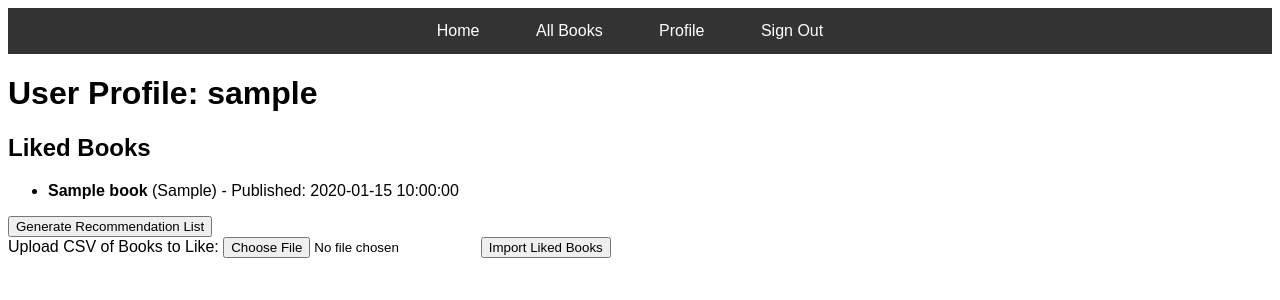
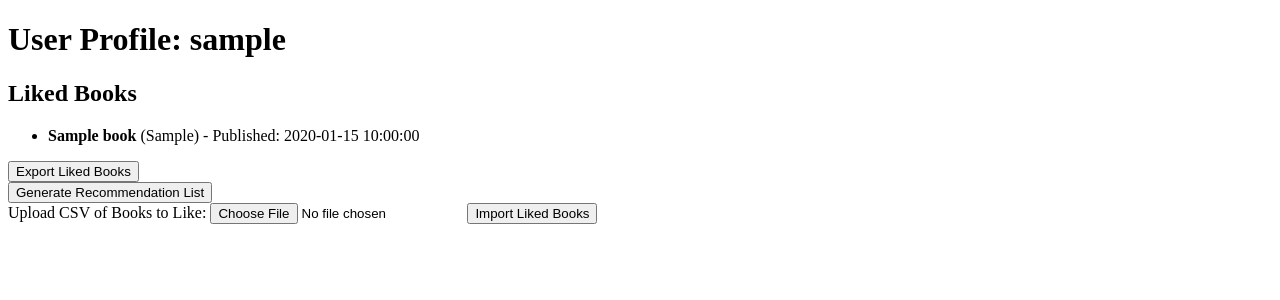
Before and after one commit to rg3pzr/Database_Final_Project, a PHP site: page /profile.php in a window 1280 px wide. Shown: the top 300 px of the page. Run offline with PHP 8.4, Linux system fonts and the light colour scheme; the visitor is signed in with stand-in values (Sample User, id 1); tables that the repository leaves empty or names only in its code hold one stand-in row (values such as "Sample post").

Commit message:
Combined Export and Import

```diff
--- a/profile.php
+++ b/profile.php
@@ -1,12 +1,14 @@
 <?php
 include('connect-db.php');
 session_start();
+
 
 if (!isset($_SESSION['user_id'])) {
     // Redirect to login page if the user is not logged in
     header('Location: login.php');
     exit;
 }
+
 
 $userId = $_SESSION['user_id'];
 $userStmt = $db->prepare("SELECT username FROM Users WHERE user_id = ?");
@@ -24,21 +26,46 @@ $likedBooks = $booksStmt->fetchAll();
 
 $recommendations = [];
 if (isset($_POST['generate'])) {
+    // Find genres of liked books
     $genres = array_unique(array_column($likedBooks, 'genre'));
-    $genrePlaceholders = implode(',', array_fill(0, count($genres), '?'));
 
+    // Create a string of genre placeholders separated by commas for the SQL IN() clause
+    $inQuery = implode(',', array_fill(0, count($genres), '?'));
+
+    // Query for random books from the same genres
     $recStmt = $db->prepare("
-        SELECT DISTINCT b.ISBN, b.title, b.genre
-        FROM Books b
-        WHERE b.genre IN ($genrePlaceholders)
-        AND b.ISBN NOT IN (
-            SELECT ISBN FROM Has_Read WHERE user_id = ?
-        )
+        SELECT * FROM Books
+        WHERE genre IN ($inQuery) AND
+        ISBN NOT IN (SELECT ISBN FROM Has_Read)
         ORDER BY RAND()
         LIMIT 5
     ");
-    $recStmt->execute(array_merge($genres, [$userId]));
+    $recStmt->execute($genres);
     $recommendations = $recStmt->fetchAll();
+}
+
+if (isset($_POST['export_liked'])) {
+    header('Content-Type: text/csv');
+    header('Content-Disposition: attachment; filename="liked_books.csv"');
+    $output = fopen('php://output', 'w');
+    fputcsv($output, array('ISBN', 'Title', 'Genre', 'Publication Date'));
+    foreach ($likedBooks as $book) {
+        fputcsv($output, $book);
+    }
+    fclose($output);
+    exit;
+}
+
+if (isset($_POST['export_recommended'])) {
+    header('Content-Type: text/csv');
+    header('Content-Disposition: attachment; filename="recommended_books.csv"');
+    $output = fopen('php://output', 'w');
+    fputcsv($output, array('ISBN', 'Title', 'Genre'));
+    foreach ($recommendations as $book) {
+        fputcsv($output, $book);
+    }
+    fclose($output);
+    exit;
 }
 
 // Import CSV functionality
@@ -63,24 +90,15 @@ if (isset($_POST['import']) && isset($_FILES['file'])) {
         echo "<p>Error uploading file. Please ensure you are uploading a CSV file.</p>";
     }
 }
+
 ?>
-
 <!DOCTYPE html>
 <html lang="en">
 <head>
     <meta charset="UTF-8">
     <title>User Profile</title>
-    <link rel="stylesheet" type="text/css" href="styles.css">
 </head>
 <body>
-    <nav class="top-nav">
-        <ul>
-        <li><a href="index.php">Home</a></li>
-        <li><a href="allbooks.php">All Books</a></li>
-        <li><a href="profile.php">Profile</a></li>
-        <li><a href="logout.php">Sign Out</a></li>
-        </ul>
-    </nav>
     <h1>User Profile: <?= htmlspecialchars($user['username']) ?></h1>
     <h2>Liked Books</h2>
     <?php if (count($likedBooks) > 0): ?>
@@ -91,11 +109,14 @@ if (isset($_POST['import']) && isset($_FILES['file'])) {
                 </li>
             <?php endforeach; ?>
         </ul>
+        <form method="post">
+            <button type="submit" name="export_liked">Export Liked Books</button>
+        </form>
     <?php else: ?>
         <p>You have not liked any books yet.</p>
     <?php endif; ?>
 
-    <form method="post" enctype="multipart/form-data">
+    <form method="post">
         <button type="submit" name="generate">Generate Recommendation List</button>
     </form>
 
@@ -106,6 +127,9 @@ if (isset($_POST['import']) && isset($_FILES['file'])) {
                 <li><?= htmlspecialchars($book['title']) ?> - <?= htmlspecialchars($book['genre']) ?></li>
             <?php endforeach; ?>
         </ul>
+        <form method="post">
+            <button type="submit" name="export_liked">Export Liked Books</button>
+        </form>
     <?php endif; ?>
 
     <form action="profile.php" method="post" enctype="multipart/form-data">
@@ -113,5 +137,6 @@ if (isset($_POST['import']) && isset($_FILES['file'])) {
         <input type="file" name="file" required>
         <button type="submit" name="import">Import Liked Books</button>
     </form>
+
 </body>
 </html>
```
